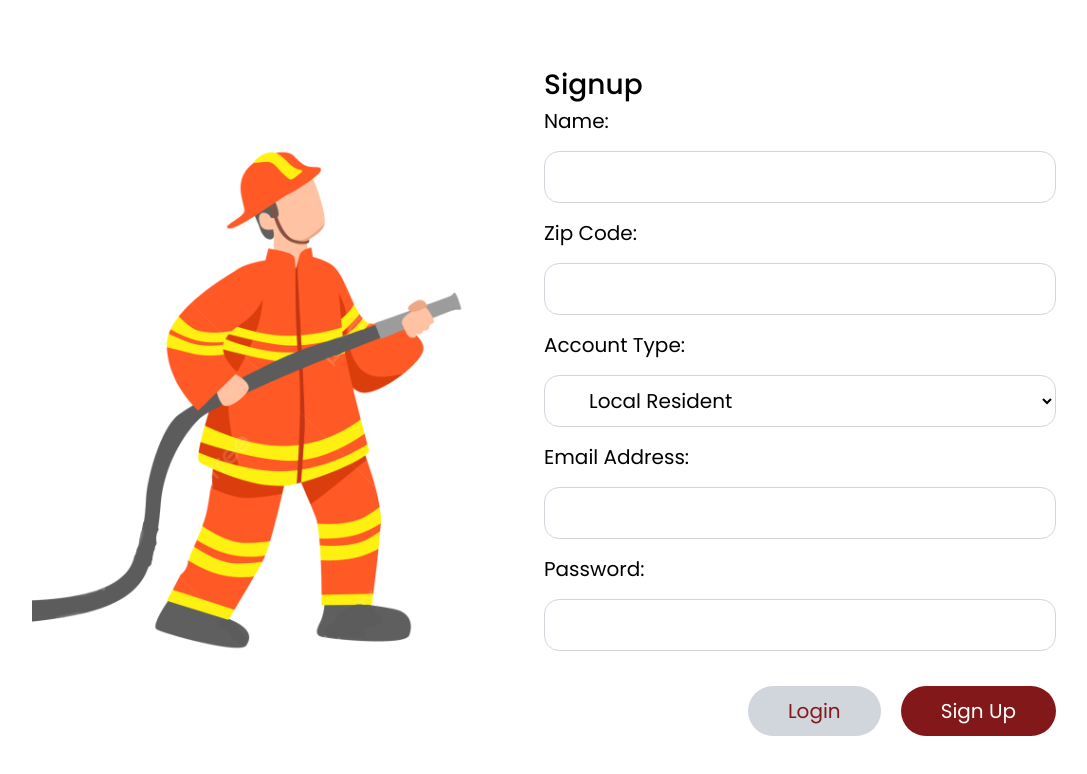
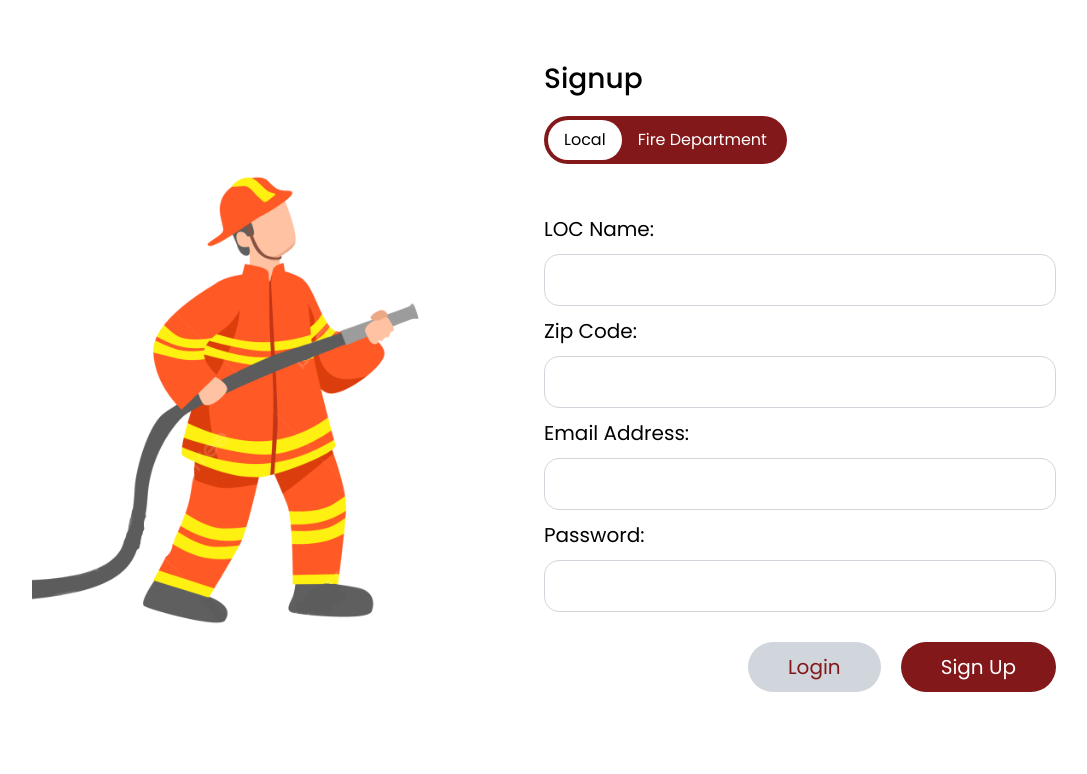
Before and after one commit to lakshkumar06/ResQ, a React (Vite) app in the folder frontend/: page /Signup in a window 1280 px wide. Shown: the top 774 px of the page, without its empty margins (96-1183 px from the left). Built offline with nearby package versions, Linux system fonts and the light colour scheme.

Commit message:
SignUp Page Fixed

```diff
--- a/frontend/src/components/FSLeftSideBar.jsx
+++ b/frontend/src/components/FSLeftSideBar.jsx
@@ -1,5 +1,4 @@
 import React from 'react'
-import { Link } from 'react-router-dom'
 
 const FSLeftSideBar = ({  setSelectedSection, selectedSection  }) => {
   return (
--- /dev/null
+++ b/frontend/src/components/SignupFS.jsx
@@ -0,0 +1,24 @@
+import React from 'react'
+
+const SignupFS = () => {
+  return (
+    <div className='pr-[10vw]'>
+      <form className='signupForm text-[20px] py-[50px]' method='POST'>
+            <label htmlFor="" className="">FS Name:</label><br/>
+            <input type="text" className="w-full px-[2em] py-[0.5em] border-[1px] border-gray-300 px-[2em] py-[0.5em] w-full rounded-[15px] my-[10px]"/>
+            <label htmlFor="" className="">Zip Code:</label><br/>
+            <input type="number" className="w-full px-[2em] py-[0.5em] border-[1px] border-gray-300 px-[2em] py-[0.5em] w-full rounded-[15px] my-[10px]"/>
+            <label htmlFor="" className=''>Email Address:</label><br/>
+            <input type="email" name="" id="" className='w-full px-[2em] py-[0.5em] border-[1px] border-gray-300 px-[2em] py-[0.5em] w-full rounded-[15px] my-[10px]'/><br/>
+            <label htmlFor="" className=''>Password:</label><br/>
+            <input type="password" name="" id="" className='w-full px-[2em] py-[0.5em] border-[1px] border-gray-300 px-[2em] py-[0.5em] w-full rounded-[15px] my-[10px]'/>
+            <div className="flex gap-[1em] justify-end">
+            <button className='mainBtnGray w-fit py-[0.5em] px-[2em] rounded-[100px] mt-[1em]'>Login</button>
+                <button className='mainBtnRed w-fit py-[0.5em] px-[2em] rounded-[100px] mt-[1em]'>Sign Up</button>
+            </div>
+        </form>
+    </div>
+  )
+}
+
+export default SignupFS
--- /dev/null
+++ b/frontend/src/components/SignupLoc.jsx
@@ -0,0 +1,24 @@
+import React from 'react'
+
+const SignupLoc = () => {
+  return (
+    <div className='pr-[10vw]'>
+      <form className='signupForm text-[20px] py-[50px]' method='POST'>
+            <label htmlFor="" className="">LOC Name:</label><br/>
+            <input type="text" className="w-full px-[2em] py-[0.5em] border-[1px] border-gray-300 px-[2em] py-[0.5em] w-full rounded-[15px] my-[10px]"/>
+            <label htmlFor="" className="">Zip Code:</label><br/>
+            <input type="number" className="w-full px-[2em] py-[0.5em] border-[1px] border-gray-300 px-[2em] py-[0.5em] w-full rounded-[15px] my-[10px]"/>
+            <label htmlFor="" className=''>Email Address:</label><br/>
+            <input type="email" name="" id="" className='w-full px-[2em] py-[0.5em] border-[1px] border-gray-300 px-[2em] py-[0.5em] w-full rounded-[15px] my-[10px]'/><br/>
+            <label htmlFor="" className=''>Password:</label><br/>
+            <input type="password" name="" id="" className='w-full px-[2em] py-[0.5em] border-[1px] border-gray-300 px-[2em] py-[0.5em] w-full rounded-[15px] my-[10px]'/>
+            <div className="flex gap-[1em] justify-end">
+            <button className='mainBtnGray w-fit py-[0.5em] px-[2em] rounded-[100px] mt-[1em]'>Login</button>
+                <button className='mainBtnRed w-fit py-[0.5em] px-[2em] rounded-[100px] mt-[1em]'>Sign Up</button>
+            </div>
+        </form>
+    </div>
+  )
+}
+
+export default SignupLoc
--- a/frontend/src/index.css
+++ b/frontend/src/index.css
@@ -61,3 +61,9 @@ body{
     font-weight: 600 !important;
     font-size: 1.2em;
 }
+
+.activeSignupOption{
+    background: white;
+
+
+}
--- a/frontend/src/pages/Signup.jsx
+++ b/frontend/src/pages/Signup.jsx
@@ -1,37 +1,41 @@
-import React from 'react'
+import React, { useState } from 'react';
+import SignupFS from '../components/SignupFS';
+import SignupLoc from '../components/SignupLoc';
 
 const Signup = () => {
+  const [isFireStation, setIsFireStation] = useState(false); // State to track active button
+
   return (
-    <div className='flex w-4/5 mx-auto'>
-        <div className='w-1/2 min-h-screen flexCol'>
-            <img src="/Untitled.webp" alt="" className="" />
-        </div>
-        <div className='w-1/2 min-h-screen flexCol'>
-        <p className='text-[28px] font-medium'>Signup</p>
+    <div className="flex mx-auto">
+      <div className="w-1/2 min-h-screen flexCol pl-[10vw] pr-[4vw]">
+        <img src="/Untitled.webp" alt="" className="" />
+      </div>
+      <div className="w-1/2 min-h-screen flexCol">
+        <p className="text-[28px] font-medium">Signup</p>
 
-        <form className='text-[20px]'>
-            <label htmlFor="" className="">Name:</label><br/>
-            <input type="text" className="w-full px-[2em] py-[0.5em] border-[1px] border-gray-300 px-[2em] py-[0.5em] w-full rounded-[15px] my-[15px]"/>
-            <label htmlFor="" className="">Zip Code:</label><br/>
-            <input type="number" className="w-full px-[2em] py-[0.5em] border-[1px] border-gray-300 px-[2em] py-[0.5em] w-full rounded-[15px] my-[15px]"/>
-            <label htmlFor="acctype" className="">Account Type: </label> <br/>
-        <select id="acctype" name="acctype" className='bw-full px-[2em] py-[0.5em] border-[1px] border-gray-300 px-[2em] py-[0.5em] w-full rounded-[15px] my-[15px]'>
-            <option value="food">Local Resident</option>
-            <option value="medical">Fire Station</option>
-        </select>
-            <label htmlFor="" className=''>Email Address:</label><br/>
-            <input type="email" name="" id="" className='w-full px-[2em] py-[0.5em] border-[1px] border-gray-300 px-[2em] py-[0.5em] w-full rounded-[15px] my-[15px]'/><br/>
-            <label htmlFor="" className=''>Password:</label><br/>
-            <input type="password" name="" id="" className='w-full px-[2em] py-[0.5em] border-[1px] border-gray-300 px-[2em] py-[0.5em] w-full rounded-[15px] my-[15px]'/>
-            <div className="flex gap-[1em] justify-end">
-            <button className='mainBtnGray w-fit py-[0.5em] px-[2em] rounded-[100px] mt-[1em]'>Login</button>
-                <button className='mainBtnRed w-fit py-[0.5em] px-[2em] rounded-[100px] mt-[1em]'>Sign Up</button>
-            </div>
-        </form>
+        {/* Buttons to toggle between Fire Station and Local Resident */}
+        <div className="flex bg-red-900 w-fit rounded-[100px] p-[4px] mt-[1em]">
+          <button
+            className={`w-fit py-[0.5em] px-[1em] rounded-[100px] ${!isFireStation ? 'activeSignupOption' : 'text-white'}`}
+            onClick={() => setIsFireStation(false)}
+          >
+            Local
+          </button>
+          <button
+            className={`w-fit py-[0.5em] px-[1em] rounded-[100px] ${isFireStation ? 'activeSignupOption' : 'text-white'}`}
+            onClick={() => setIsFireStation(true)}
+          >
+            Fire Department
+          </button>
         </div>
 
+        {/* Show respective component based on the active button */}
+        {isFireStation ? <SignupFS /> : <SignupLoc />}
+
+
+      </div>
     </div>
-  )
-}
+  );
+};
 
-export default Signup
+export default Signup;
```
